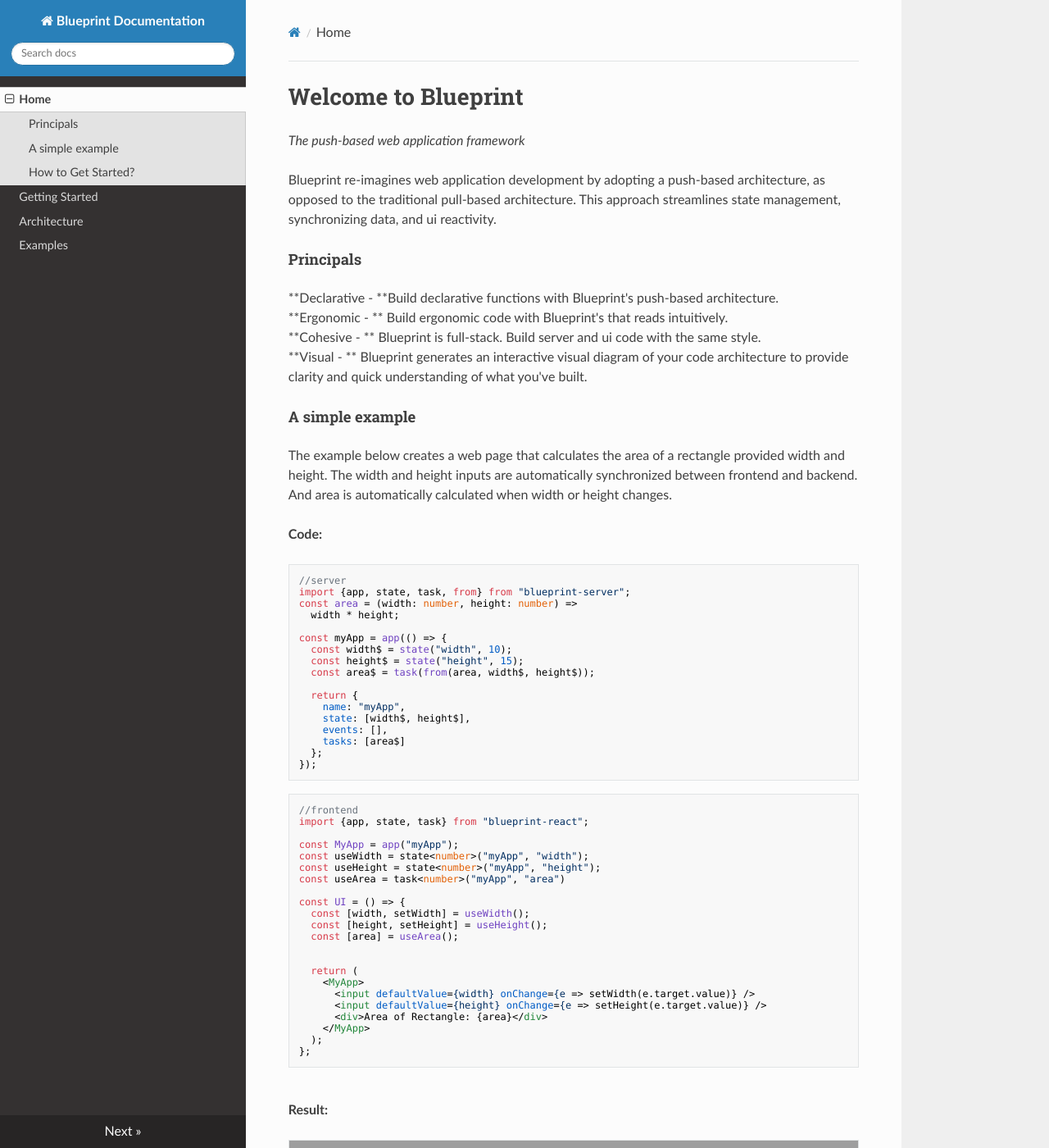
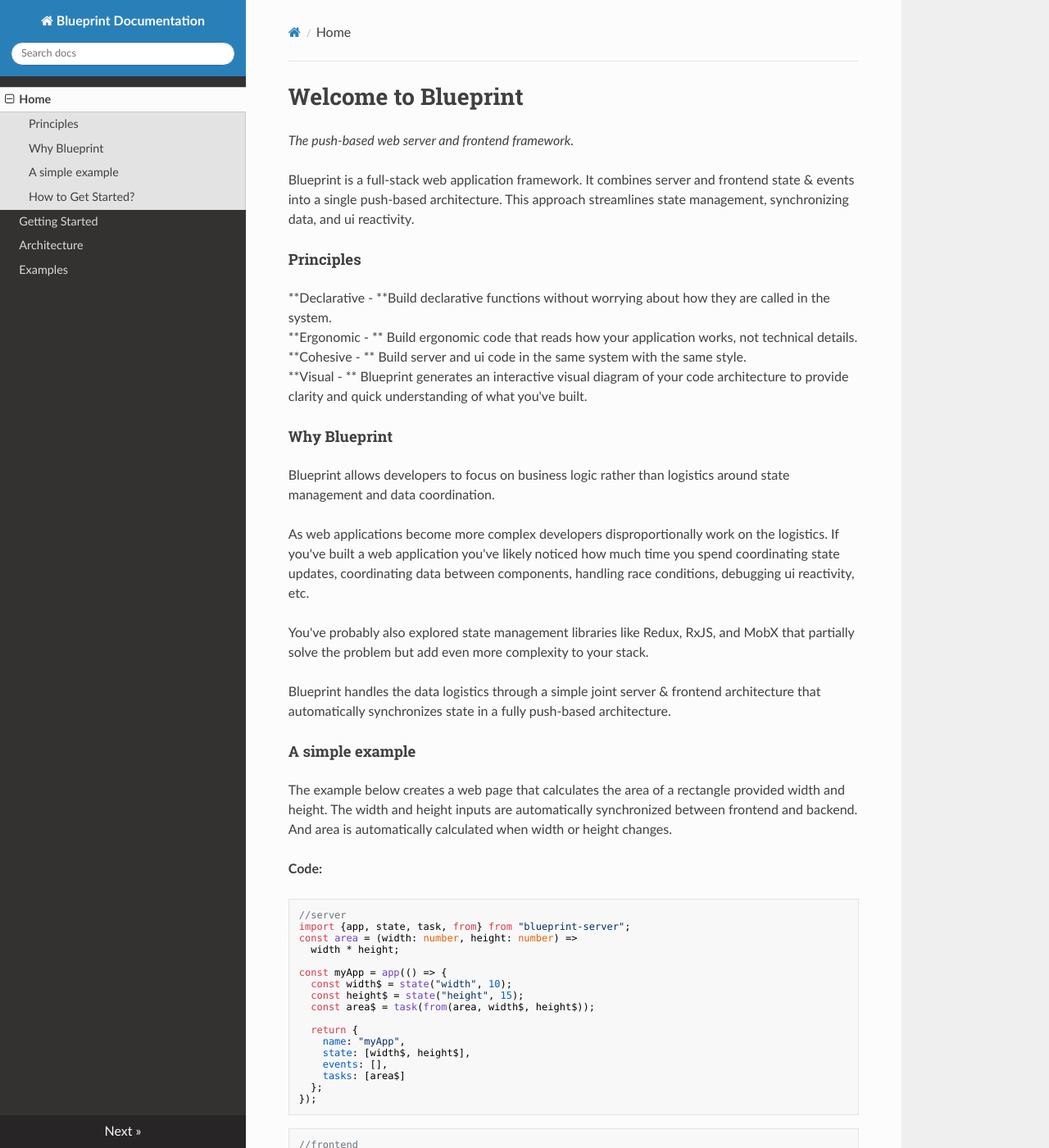
Before and after one commit to steaks/blueprint-docs, an MkDocs documentation site: the page built from docs/index.md, in a window 1280 px wide and 1400 px high. Shown: the whole window at 82% size. Built offline with MkDocs 1.6.1, drawn with Linux system fonts in a browser that asks for light colours; nearby versions of some CDN libraries; grey boxes are pictures that could not be loaded.

Commit message:
Add why-blueprint

```diff
--- a/docs/index.md
+++ b/docs/index.md
@@ -1,14 +1,25 @@
 # Welcome to Blueprint
-*The push-based web application framework*
+*The push-based web server and frontend framework.*
 
-Blueprint re-imagines web application development by adopting a push-based architecture, as opposed to the traditional pull-based architecture. This approach streamlines state management, synchronizing data, and ui reactivity.
+Blueprint is a full-stack web application framework. It combines server and frontend state & events into a single push-based architecture. This approach streamlines state management, synchronizing data, and ui reactivity.
 
-#### Principals
+#### Principles
 
-**Declarative - **Build declarative functions with Blueprint's push-based architecture.<br/>
-**Ergonomic - ** Build ergonomic code with Blueprint's that reads intuitively.<br/>
-**Cohesive - ** Blueprint is full-stack. Build server and ui code with the same style.<br/>
+**Declarative - **Build declarative functions without worrying about how they are called in the system.<br/>
+**Ergonomic - ** Build ergonomic code that reads how your application works, not technical details.<br/>
+**Cohesive - ** Build server and ui code in the same system with the same style.<br/>
 **Visual - ** Blueprint generates an interactive visual diagram of your code architecture to provide clarity and quick understanding of what you've built.
+
+#### Why Blueprint
+
+Blueprint allows developers to focus on business logic rather than logistics around state management and data coordination.
+
+As web applications become more complex developers disproportionally work on the logistics. If you've built a web application you've likely noticed how much time you spend coordinating state updates, coordinating data between components, handling race conditions, debugging ui reactivity, etc.
+
+You've probably also explored state management libraries like Redux, RxJS, and MobX that partially solve the problem but add even more complexity to your stack.
+
+Blueprint handles the data logistics through a simple joint server & frontend architecture that automatically synchronizes state in a fully push-based architecture.
+
 
 #### A simple example
 
```
